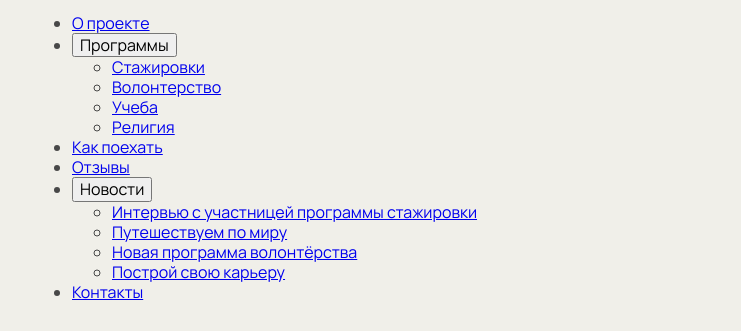
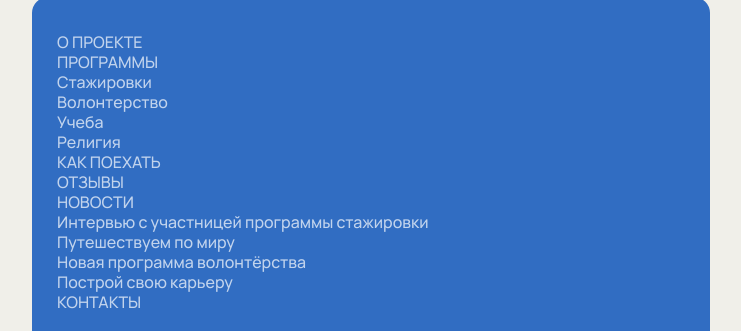
Before and after one commit to ArkBriz/Internship, a website built with Vite: page source/index.html in a window 1280 px wide. Shown: the part 197-528 px from the top of the page, without its empty margins (269-1010 px from the left). Built offline with nearby package versions, Linux system fonts and the light colour scheme.

Commit message:
add basic styles to burger menu

```diff
--- a/source/index.html
+++ b/source/index.html
@@ -28,7 +28,7 @@
             </li>
             <li class="header__navigation-item">
               <button class="header__navigation-toggle" type="button" aria-expanded="false" aria-controls="programs-submenu">Программы</button>
-              <ul class="header__subnavigation" id="programs-submenu">
+              <ul class="header__subnavigation-list" id="programs-submenu">
                 <li class="header__subnavigation-item">
                   <a class="header__subnavigation-link" href="#">Стажировки</a>
                 </li>
@@ -51,7 +51,7 @@
             </li>
             <li class="header__navigation-item">
               <button class="header__navigation-toggle" type="button" aria-expanded="false" aria-controls="news-submenu">Новости</button>
-              <ul class="header__subnavigation" id="news-submenu">
+              <ul class="header__subnavigation-list" id="news-submenu">
                 <li class="header__subnavigation-item">
                   <a class="header__subnavigation-link" href="#">Интервью с участницей программы стажировки</a>
                 </li>
--- a/source/sass/blocks/header.scss
+++ b/source/sass/blocks/header.scss
@@ -2,3 +2,44 @@
   font-size: 14px;
   background-color: $white;
 }
+
+.header__navigation {
+  padding: 35px 25px;
+  background-color: $blue;
+  border-radius: 16px;
+}
+
+.header__navigation-list,
+.header__subnavigation-list {
+  margin: 0;
+  padding: 0;
+  list-style-type: none;
+}
+
+.header__navigation-toggle {
+  padding: 0;
+  font-size: 16px;
+  line-height: 1;
+  font-weight: 500;
+  color: $white;
+  background: none;
+  border: none;
+  cursor: pointer;
+  text-transform: uppercase;
+  opacity: 0.7;
+}
+
+.header__navigation-link,
+.header__subnavigation-link {
+  font-size: 16px;
+  line-height: 1;
+  font-weight: 500;
+  color: $white;
+  text-decoration: none;
+  opacity: 0.7;
+  transition: opacity 0.3s ease;
+}
+
+.header__navigation-link {
+  text-transform: uppercase;
+}
```
